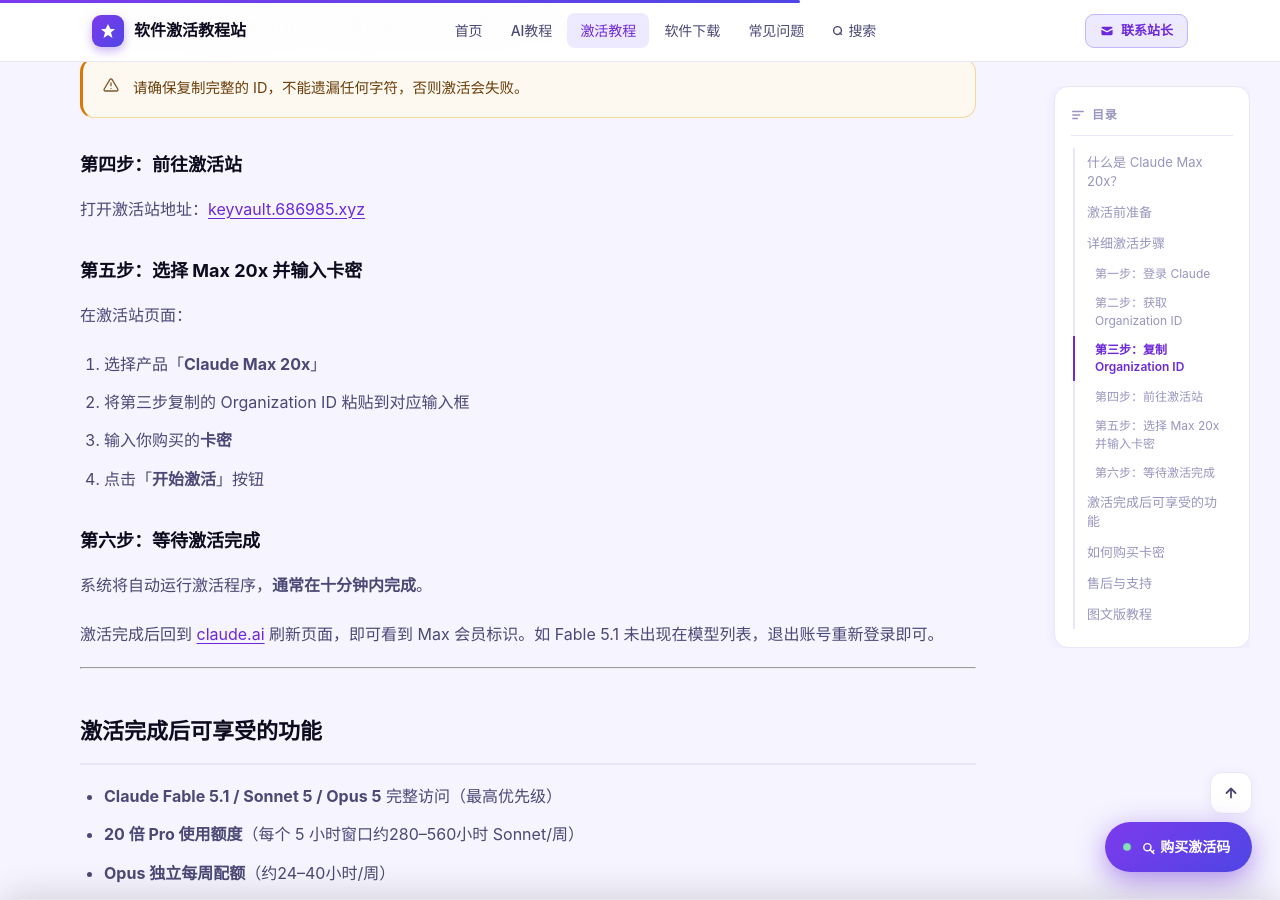
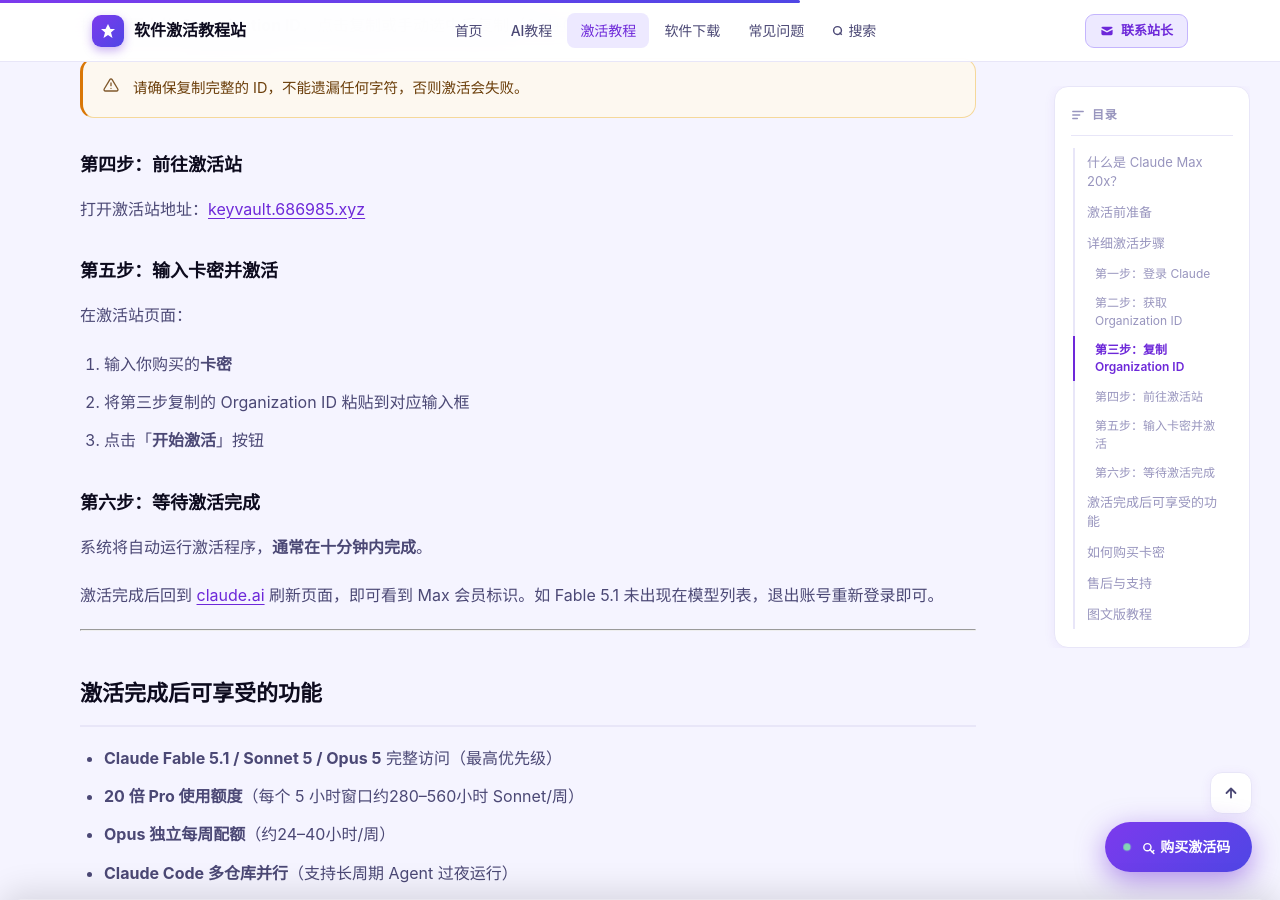
Before and after one commit to leo11hang/Kilian.github.io, a Jekyll site: the page built from _posts/2026-09-02-Claude Max 20x.md, in a window 1280 px wide and 900 px high, scrolled down 2497 px. Built offline with Jekyll 4.4.1, drawn with Linux system fonts in a browser that asks for light colours; some of the changed text lies outside the part shown.

Commit message:
Update 2026-09-02-Claude Max 20x.md

```diff
--- a/_posts/2026-09-02-Claude Max 20x.md
+++ b/_posts/2026-09-02-Claude Max 20x.md
@@ -62,14 +62,13 @@
 
 打开激活站地址：[keyvault.686985.xyz](https://keyvault.686985.xyz)
 
-### 第五步：选择 Max 20x 并输入卡密
+### 第五步：输入卡密并激活
 
 在激活站页面：
 
-1. 选择产品「**Claude Max 20x**」
+1. 输入你购买的**卡密**
 2. 将第三步复制的 Organization ID 粘贴到对应输入框
-3. 输入你购买的**卡密**
-4. 点击「**开始激活**」按钮
+3. 点击「**开始激活**」按钮
 
 ### 第六步：等待激活完成
 
```
